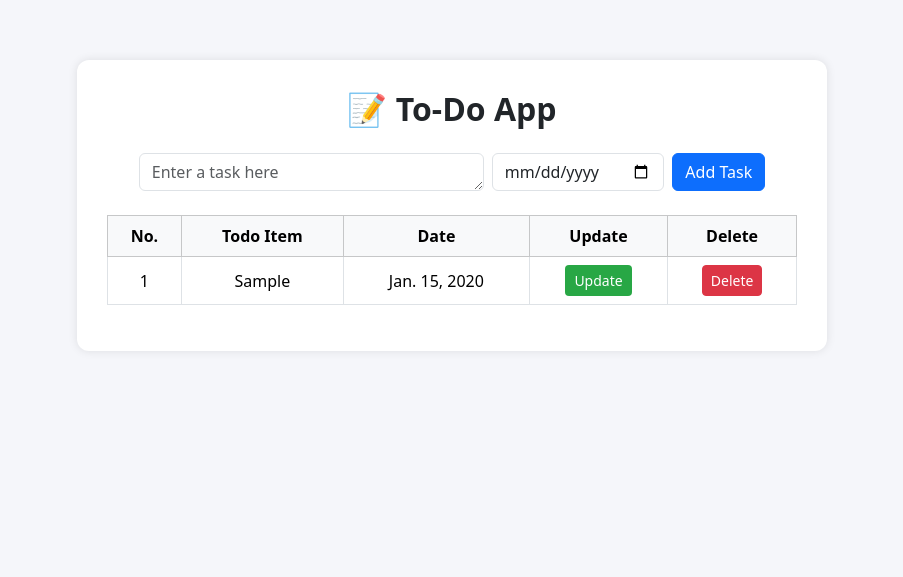
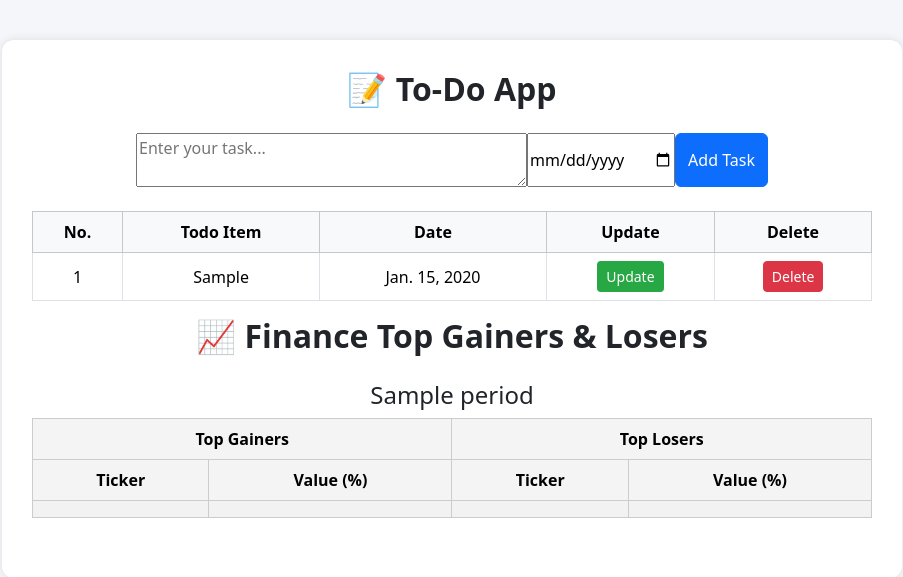
Before and after one commit to sriya-mud/ghc_totlist, a Django app: template todolist/todoapp/templates/todoapp/index.html in a window 1280 px wide. Shown: the top 577 px of the page, without its empty margins (188-1091 px from the left). Run offline with Django 5.2, Linux system fonts and the light colour scheme; tables that the repository leaves empty hold one stand-in row (values such as "Sample post"); the template is opened without the code that fills it: values that come from a table or form of the project are taken from there, most other values are stand-ins (such as "Sample title", 1, 10 or a date in 2020); lists and menus that the app fills with data are empty.

Commit message:
tracking all files

```diff
--- a/todolist/todoapp/templates/todoapp/index.html
+++ b/todolist/todoapp/templates/todoapp/index.html
@@ -1,5 +1,5 @@
 
-<!DOCTYPE html>
+<!--DOCTYPE html>
 <html lang="en">
 <head>
   <meta charset="UTF-8">
@@ -18,7 +18,7 @@
   <div class="container text-center">
       <h2>📝 To-Do App</h2>
 
-      <!-- Add Task Form -->
+      < Add Task Form >
       <form method="POST" class="d-flex justify-content-center mb-4">
           {% csrf_token %}
           <textarea name="task" class="form-control w-50 me-2" rows="1" placeholder="Enter a task here" required></textarea>
@@ -26,7 +26,7 @@
           <button type="submit" class="btn btn-primary">Add Task</button>
       </form>
 
-      <!-- Tasks Table -->
+      <Tasks Table >
       <table class="table table-bordered align-middle">
           <thead class="table-light">
               <tr>
@@ -53,4 +53,112 @@
       </table>
   </div>
 </body>
+</html-->
+
+
+
+{% load static %}
+<!DOCTYPE html>
+<html lang="en">
+<head>
+  <meta charset="UTF-8">
+  <meta name="viewport" content="width=device-width, initial-scale=1.0">
+  <title>To-Do & Finance Returns</title>
+  <link href="https://cdn.jsdelivr.net/npm/bootstrap@5.3.2/dist/css/bootstrap.min.css" rel="stylesheet">
+  <style>
+      body { background-color: #f5f6fa; }
+      .container { max-width: 900px; margin-top: 40px; background: white; padding: 30px; border-radius: 12px; box-shadow: 0 0 10px rgba(0,0,0,0.1); }
+      h2 { font-weight: bold; margin-bottom: 25px; }
+      .btn-update { background-color: #28a745; color: white; }
+      .btn-update:hover { background-color: #218838; color: white; }
+      table.finance-table { border-collapse: collapse; margin-bottom: 30px; }
+      table.finance-table th, table.finance-table td { border: 1px solid #ccc; padding: 8px; text-align: center; }
+      table.finance-table th { background-color: #f4f4f4; }
+      .positive { color: green; }
+      .negative { color: red; }
+  </style>
+</head>
+<body>
+<div class="container text-center">
+    <h2>📝 To-Do App</h2>
+
+    <!-- Add Task Form -->
+    <form method="POST" class="d-flex justify-content-center mb-4">
+        {% csrf_token %}
+        {{ form.task }}
+        {{ form.date }}
+        <button type="submit" class="btn btn-primary">Add Task</button>
+    </form>
+
+    <!-- Tasks Table -->
+    <table class="table table-bordered align-middle">
+        <thead class="table-light">
+            <tr>
+                <th>No.</th>
+                <th>Todo Item</th>
+                <th>Date</th>
+                <th>Update</th>
+                <th>Delete</th>
+            </tr>
+        </thead>
+        <tbody>
+            {% for t in tasks %}
+            <tr>
+                <td>{{ forloop.counter }}</td>
+                <td>{{ t.task }}</td>
+                <td>{{ t.date }}</td>
+                <td><a href="{% url 'update_task' t.id %}" class="btn btn-update btn-sm">Update</a></td>
+                <td><a href="{% url 'delete_task' t.id %}" class="btn btn-danger btn-sm">Delete</a></td>
+            </tr>
+            {% empty %}
+            <tr><td colspan="5">No tasks yet.</td></tr>
+            {% endfor %}
+        </tbody>
+    </table>
+
+    <!-- Finance Returns -->
+    <h2>📈 Finance Top Gainers & Losers</h2>
+
+    {% for period, result in stock_data.items %}
+    <h4>{{ period }}</h4>
+    <table class="finance-table table table-striped">
+        <thead>
+            <tr>
+                <th colspan="2">Top Gainers</th>
+                <th colspan="2">Top Losers</th>
+            </tr>
+            <tr>
+                <th>Ticker</th>
+                <th>Value (%)</th>
+                <th>Ticker</th>
+                <th>Value (%)</th>
+            </tr>
+        </thead>
+        <tbody>
+            {% for i in range_10 %}
+            <tr>
+                {% if result.top_gainers|length > i %}
+                    <td>{{ result.top_gainers.i.0 }}</td>
+                    <td class="{% if result.top_gainers.i.1 >= 0 %}positive{% else %}negative{% endif %}">
+                        {{ result.top_gainers.i.1|floatformat:2 }}
+                    </td>
+                {% else %}
+                    <td></td><td></td>
+                {% endif %}
+
+                {% if result.top_losers|length > i %}
+                    <td>{{ result.top_losers.i.0 }}</td>
+                    <td class="{% if result.top_losers.i.1 >= 0 %}positive{% else %}negative{% endif %}">
+                        {{ result.top_losers.i.1|floatformat:2 }}
+                    </td>
+                {% else %}
+                    <td></td><td></td>
+                {% endif %}
+            </tr>
+            {% endfor %}
+        </tbody>
+    </table>
+    {% endfor %}
+</div>
+</body>
 </html>
--- a/todolist/todoapp/urls.py
+++ b/todolist/todoapp/urls.py
@@ -1,6 +1,7 @@
 
 from django.urls import path
 from . import views
+from .views import FinanceAPIView
 
 urlpatterns = [
     path('', views.index, name='index'),
--- a/todolist/todolist/urls.py
+++ b/todolist/todolist/urls.py
@@ -20,4 +20,5 @@ from django.urls import path, include
 urlpatterns = [
     path('admin/', admin.site.urls),
     path('', include('todoapp.urls')),
+
 ]
```
Also changed, not shown: todolist/todoapp/utils.py (added, +57 -0 lines), todolist/todoapp/views.py (+20 -1 lines).
